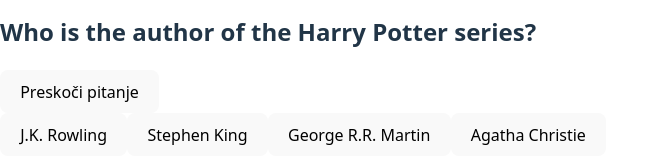
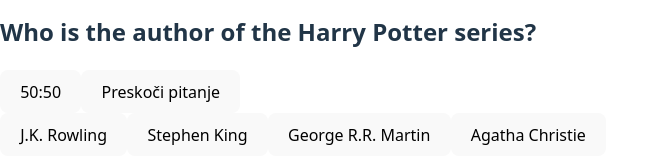
Before and after one commit to lvukad01/Internship-14-Millionaire, a React (Vite) app: page / in a window 1280 px wide. Both pictures are taken after a click on the button "Započni igru". Shown: the part 212-375 px from the top of the page, without its empty margins (0-648 px from the left). Built offline with nearby package versions, Linux system fonts and the light colour scheme.

Commit message:
Add 50:50

```diff
--- a/src/assets/components/GameScreen.jsx
+++ b/src/assets/components/GameScreen.jsx
@@ -1,5 +1,6 @@
-import { useState } from "react";
+import { useState, useEffect } from "react";
 import Levels from "./Levels.jsx";
+
 
 export default function GameScreen({
   questions,
@@ -11,6 +12,15 @@
   const question = questions[currentQuestionIndex];
   const [selectedAnswer, setSelectedAnswer] = useState(null);
   const [skipUsed, setSkipUsed] = useState(false);
+  const [fiftyUsed, setFiftyUsed] = useState(false);
+  const [visibleOptions, setVisibleOptions] = useState(question.options);
+
+  useEffect(() => {
+    if (question) {
+      setVisibleOptions(question.options);
+      setSelectedAnswer(null);
+    }
+  }, [question]);
 
   if (!question) return null;
   const handleAnswer = (answer) => {
@@ -40,12 +50,32 @@
         setCurrentQuestionIndex(currentQuestionIndex + 1);
     }
     };
+    const handleFifty = () => {
+        if (fiftyUsed) return;
+
+        const correct = question.correct;
+        const wrongOptions = question.options.filter(o => o !== correct);
+        const randomWrong =
+            wrongOptions[Math.floor(Math.random() * wrongOptions.length)];
+
+        setVisibleOptions([correct, randomWrong].sort(() => Math.random() - 0.5));
+        setFiftyUsed(true);
+    };
+
   return (
     <div className="game-layout">
       <div className="game">
         <h3>Razina {currentQuestionIndex + 1}</h3>
         <h2>{question.question}</h2>
         <div className="jokers">
+        <button
+            onClick={handleFifty}
+            disabled={fiftyUsed}
+            className={fiftyUsed ? "joker used" : "joker"}
+        >
+            50:50
+        </button>
+
         <button
             onClick={handleSkip}
             disabled={skipUsed}
@@ -56,8 +86,9 @@
         </div>
 
 
+
         <div className="options">
-          {question.options.map((option, index) => (
+          {visibleOptions.map((option, index) => (
             <button
               key={index}
               onClick={() => handleAnswer(option)}
```
Lines whose indentation alone changed are shown as unchanged.
